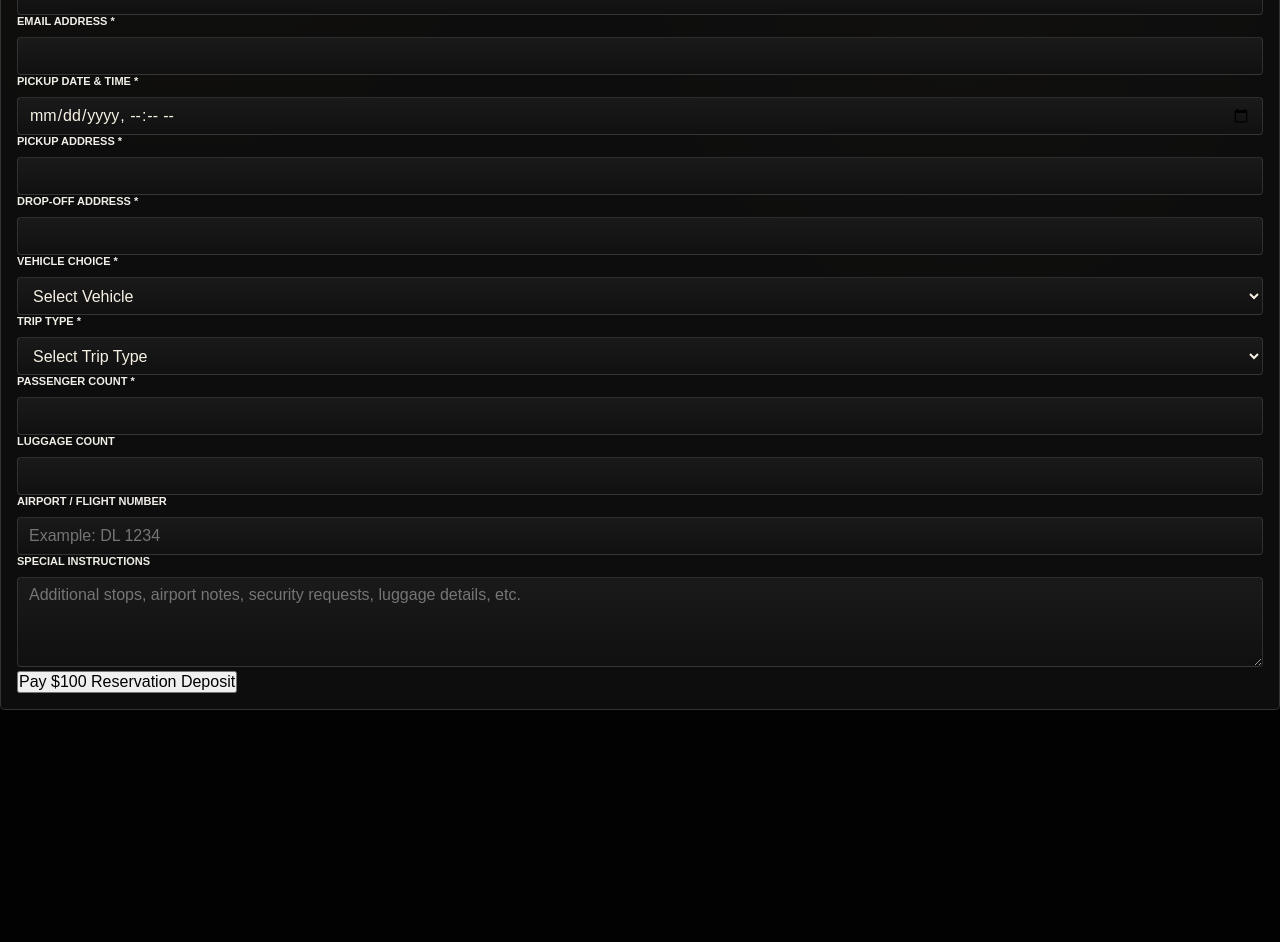
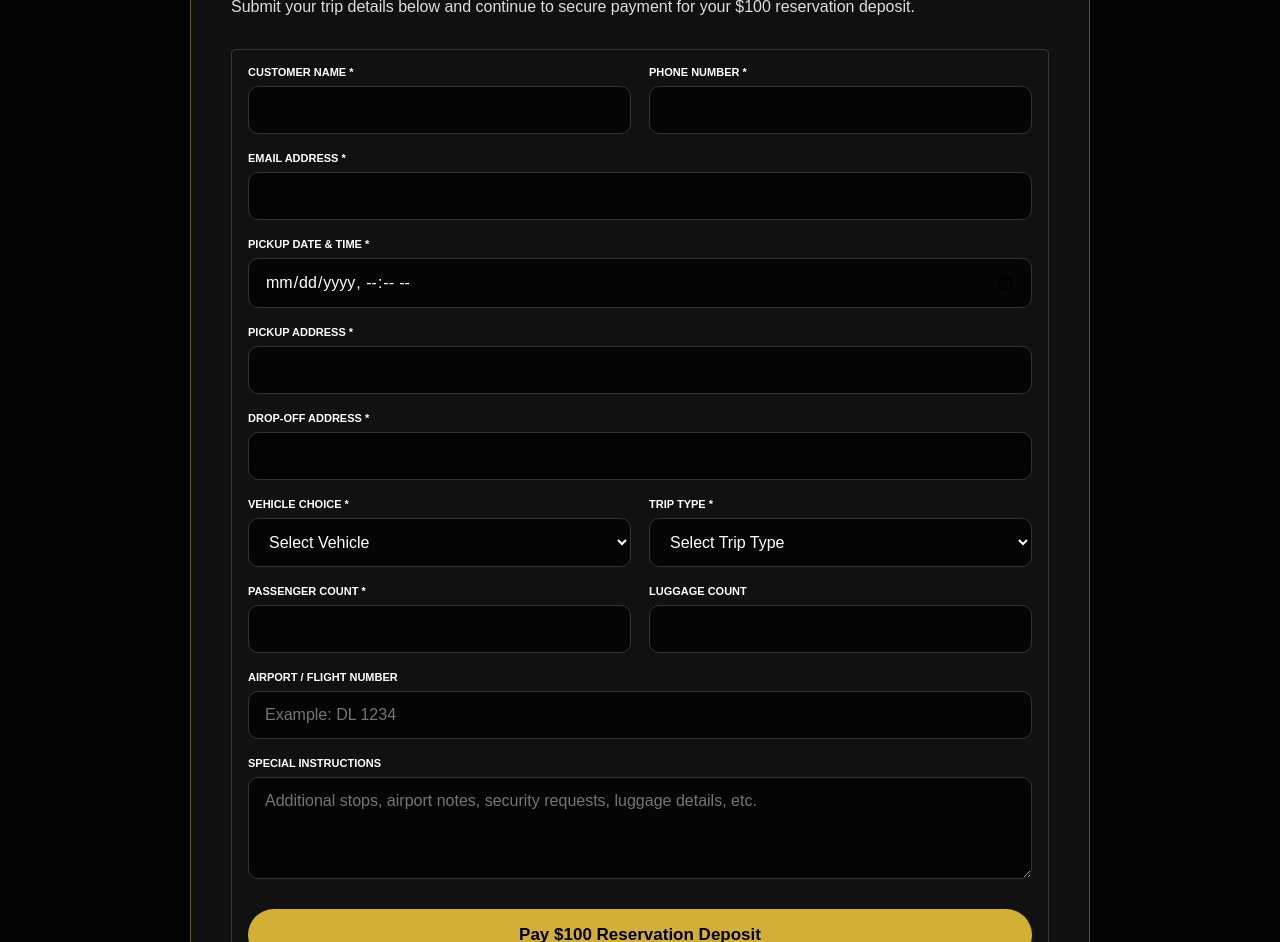
Before and after one commit to Krypto911/blackshield-transportation-website, a website: page reservation.html in a window 1280 px wide. Shown: the part 168-1110 px from the top of the page. Before the commit the page ends 878 px from the top, so only its background shows below. Drawn offline with Linux system fonts and the light colour scheme.

Commit message:
Add styles for reservation form section

```diff
--- a/style.css
+++ b/style.css
@@ -302,3 +302,108 @@ input:focus,select:focus,textarea:focus{border-color:var(--gold)}
   .vehicle-track{grid-template-columns:1fr}
   .gallery-grid img{height:210px}
 }
+/* Reservation Form */
+
+.reservation-section {
+  padding: 70px 20px;
+  background: #050505;
+  color: #ffffff;
+}
+
+.reservation-container {
+  max-width: 900px;
+  margin: 0 auto;
+  background: #101010;
+  border: 1px solid rgba(212, 175, 55, 0.4);
+  border-radius: 18px;
+  padding: 40px;
+  box-shadow: 0 20px 60px rgba(0, 0, 0, 0.5);
+}
+
+.reservation-container h1 {
+  color: #d4af37;
+  font-size: 36px;
+  margin-bottom: 10px;
+}
+
+.reservation-container p {
+  color: #dddddd;
+  line-height: 1.5;
+}
+
+.reservation-form {
+  margin-top: 30px;
+  display: flex;
+  flex-direction: column;
+  gap: 18px;
+}
+
+.form-row {
+  display: grid;
+  grid-template-columns: 1fr 1fr;
+  gap: 18px;
+}
+
+.form-group {
+  display: flex;
+  flex-direction: column;
+}
+
+.form-group label {
+  font-weight: 700;
+  margin-bottom: 8px;
+  color: #ffffff;
+}
+
+.form-group input,
+.form-group select,
+.form-group textarea {
+  padding: 14px 16px;
+  border-radius: 10px;
+  border: 1px solid #333333;
+  background: #050505;
+  color: #ffffff;
+  font-size: 16px;
+  outline: none;
+}
+
+.form-group input:focus,
+.form-group select:focus,
+.form-group textarea:focus {
+  border-color: #d4af37;
+}
+
+.reservation-submit {
+  margin-top: 12px;
+  padding: 16px 24px;
+  border: none;
+  border-radius: 999px;
+  background: #d4af37;
+  color: #000000;
+  font-size: 17px;
+  font-weight: 800;
+  cursor: pointer;
+}
+
+.reservation-submit:hover {
+  background: #f2c94c;
+}
+
+.reservation-message {
+  color: #d4af37;
+  font-weight: 700;
+}
+
+@media (max-width: 768px) {
+  .reservation-container {
+    padding: 25px;
+  }
+
+  .form-row {
+    grid-template-columns: 1fr;
+  }
+
+  .reservation-container h1 {
+    font-size: 30px;
+  }
+}
```
